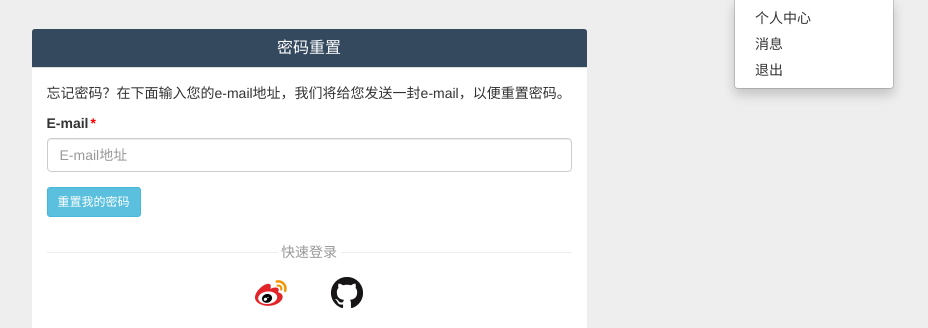
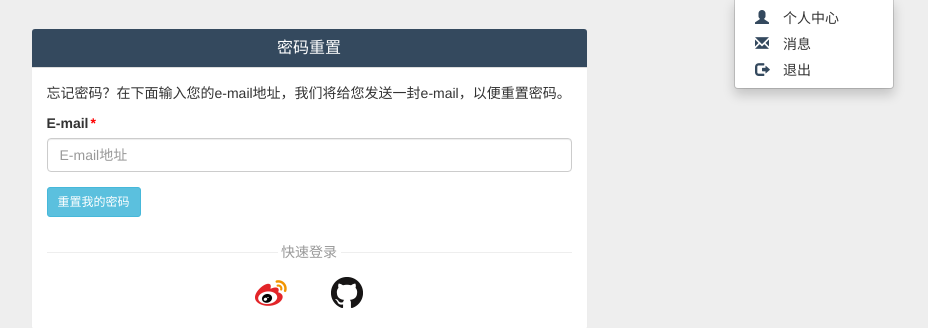
Before and after one commit to maybachv5/django_blog, a Django app: page /accounts/password/reset/ in a window 1280 px wide, after a click that opens the changed part. Shown: the part 51-379 px from the top of the page, without its empty margins (331-1259 px from the left). Run offline with Django 3.2, Linux system fonts and the light colour scheme; the visitor is signed in with stand-in values (Sample User, id 1); some libraries are stand-ins or nearby versions.

Commit message:
添加个人信息图标

```diff
--- a/blog/static/blog/mystyle/css/base-css.css
+++ b/blog/static/blog/mystyle/css/base-css.css
@@ -73,6 +73,10 @@ a:hover {
 .navbar-inverse .navbar-nav > .active > a:hover {
     color: #fff;
     background-color: #16a085;
+}
+#is_log i {
+    margin-right:1em;
+    color:#34495e;
 }
 /*导航显示头像*/
 .dropdown > #user-avatar {
--- a/templates/blog/tags/navbar.html
+++ b/templates/blog/tags/navbar.html
@@ -52,10 +52,10 @@
                        role="button" aria-haspopup="true" aria-expanded="false" title="{{ user|get_show_name }}，欢迎你！">
                         {% get_show_avatar user %} <span class="caret"></span>
                     </a>
-                    <ul class="dropdown-menu">
-                        <li><a href="{% url 'oauth:profile' %}">个人中心</a></li>
-                        <li><a href="#">消息</a></li>
-                        <li><a href="{% url 'account_logout' %}">退出</a></li>
+                    <ul class="dropdown-menu" id="is_log">
+                        <li><a href="{% url 'oauth:profile' %}"><i class="glyphicon glyphicon-user"></i>个人中心</a></li>
+                        <li><a href="#"><i class="glyphicon glyphicon-envelope"></i>消息</a></li>
+                        <li><a href="{% url 'account_logout' %}"><i class="glyphicon glyphicon-log-out"></i>退出</a></li>
                     </ul>
                 </li>
                 {% else %}
```
